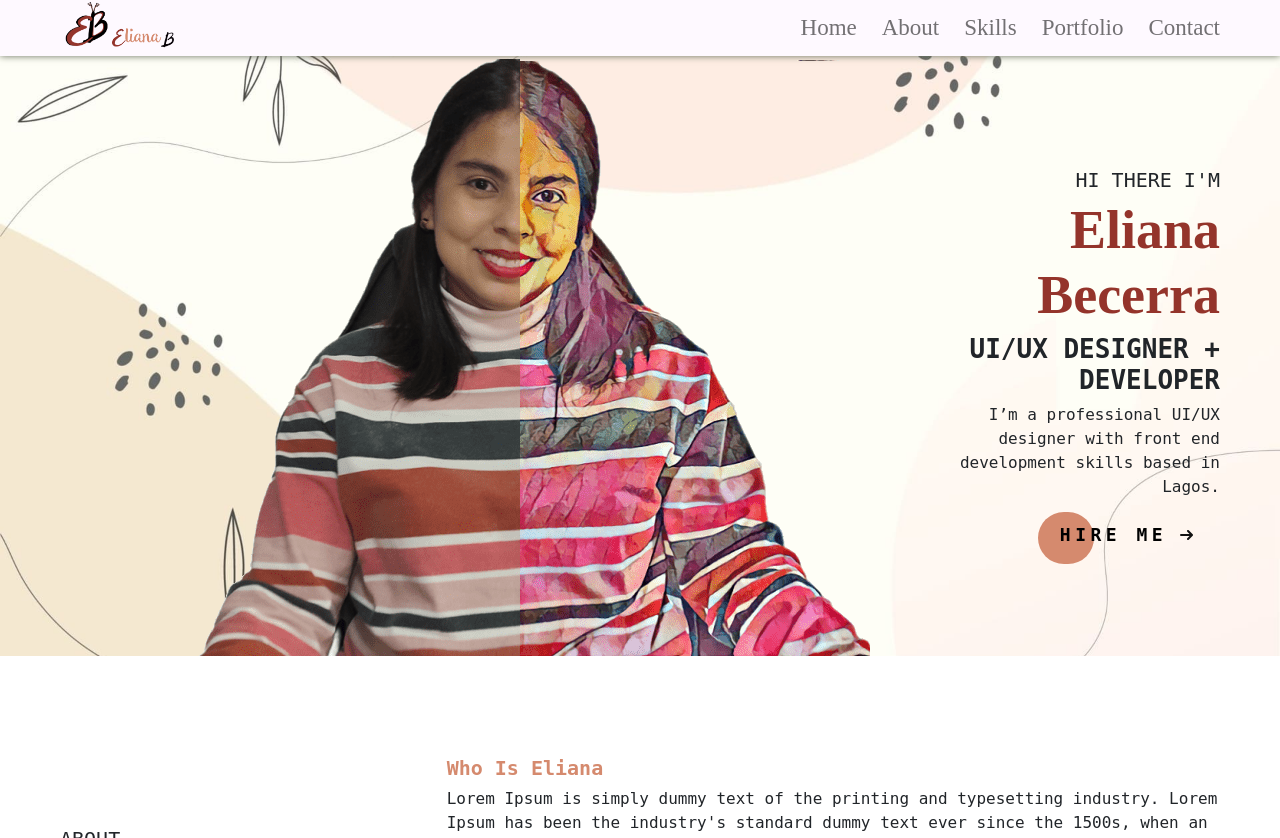
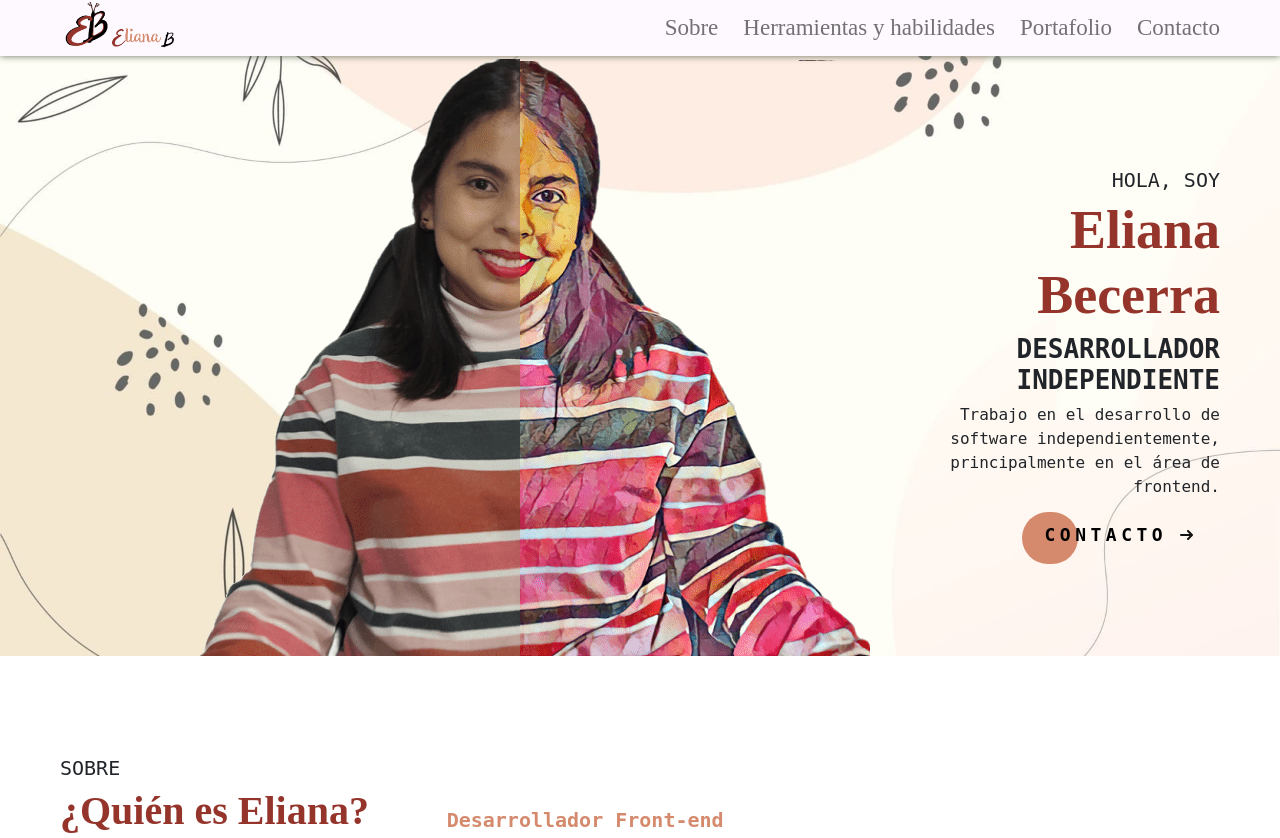
Before and after one commit to elianabcrr/portafolio, a PHP site: page / in a window 1280 px wide. Shown: the top 838 px of the page. Run offline with PHP 8.4, Linux system fonts and the light colour scheme; some web fonts are replaced.

Commit message:
update info home and portfolio

```diff
--- a/css/style.css
+++ b/css/style.css
@@ -100,6 +100,7 @@ p{
     text-align: right;
     font-size: 20px;
     font-weight: 500;
+    text-transform: uppercase;
 }
 .content-text h1{
     text-align: right;
@@ -112,6 +113,7 @@ p{
     text-align: right;
     font-size: 26px;
     font-weight: 900;
+    text-transform: uppercase;
 }
 .content-text p{
     text-align: right;
--- a/moduls/about.php
+++ b/moduls/about.php
@@ -1,18 +1,26 @@
         <section class="about" id="about">
             <div class="row container section-about pd-left-60 pd-right-60 pd-top-bottom">
                 <div class="col-md-4 col-sm-12 p-0 about-left">
-                    <h5 class="sub-about sub-title">ABOUT</h5>
-                    <h2 class="title-about title-section">Who Is Eliana?</h2>
+                    <h5 class="sub-about sub-title">Sobre</h5>
+                    <h2 class="title-about title-section">¿Quién es Eliana?</h2>
                     <img src="img/developer-.gif" alt="image profile" class="image-profile">
                 </div>
                 <div class="col-md-8 col-sm-12 p-0 about-right">
-                    <h2 class="title-about-c">Who Is Eliana</h2>
-                    <p>Lorem Ipsum is simply dummy text of the printing and typesetting industry. Lorem Ipsum has been the industry's standard dummy text ever since the 1500s, when an unknown printer took a galley of type and scrambled it to make a type specimen book. It has survived not only five centuries, but also the leap into electronic typesetting, remaining essentially unchanged. It was popularised in the 1960s with the release of Letraset sheets containing Lorem Ipsum passages, and more recently with desktop publishing software like Aldus PageMaker including versions of Lorem Ipsum</p>
-                    <h2 class="title-about-c">Who Is Eliana</h2>
-                    <p class="mb-5">Lorem Ipsum is simply dummy text of the printing and typesetting industry. Lorem Ipsum has been the industry's standard dummy text ever since the 1500s, when an unknown printer took a galley of type and scrambled it to make a type specimen book. It has survived not only five centuries, but also the leap into electronic typesetting, remaining essentially unchanged. It was popularised in the 1960s with the release of Letraset sheets containing Lorem Ipsum passages, and more recently with desktop publishing software like Aldus PageMaker including versions of Lorem Ipsum</p>
+                    <h2 class="title-about-c">Desarrollador Front-end</h2>
+                    <p> Trabajo en el desarrollo de software independientemente desde hace 2 años,
+                    especialmente como front-end.  Me apasionada hacer las cosas bonitas
+                    y bien hechas, me inclino mas en esta área porque me gusta y me siento cómoda trabajando
+                    en aspectos visibles y de usabilidad en una aplicación.
+                    </p>
 
-                    <a href="#" class="cta cta-about">
-                        <span>Download cv</span>
+                    <p class="mb-5">
+                    Mis tiempos libres los dedico a seguir aprendiendo para continuar reforzando mis
+                    conocimientos, adicional a esto y aunque no se relacione con mi área profesional,
+                    me gusta tomarle fotos a mis mascotas y aprender repostería.
+                    </p>
+
+                    <a href="#contact" class="cta cta-about">
+                        <span>Descargar cv</span>
                         <svg width="13px" height="10px" viewBox="0 0 13 10">
                             <path d="M1,5 L11,5"></path>
                             <polyline points="8 1 12 5 8 9"></polyline>
--- a/moduls/home.php
+++ b/moduls/home.php
@@ -2,13 +2,14 @@
             <div class="row container">
                 <div class="col-12" style="position: relative;">
                     <div class="content-text pd-left-60 pd-right-60">
-                        <h2>HI THERE I'M</h2>
+                        <h2>Hola, soy</h2>
                         <h1>Eliana Becerra</h1>
-                        <h3>UI/UX DESIGNER + DEVELOPER </h3>
-                        <p>I’m a professional UI/UX designer with front end development skills based in Lagos.</p>
+                        <h3>Desarrollador independiente </h3>
+                        <p>Trabajo en el desarrollo de software independientemente,
+                            principalmente en el área de frontend.</p>
                         <div>
-                            <a href="#" class="cta cta-hero">
-                                <span>hire me</span>
+                            <a href="#contact" class="cta cta-hero">
+                                <span>contacto</span>
                                 <svg width="13px" height="10px" viewBox="0 0 13 10">
                                     <path d="M1,5 L11,5"></path>
                                     <polyline points="8 1 12 5 8 9"></polyline>
--- a/moduls/main.php
+++ b/moduls/main.php
@@ -7,19 +7,16 @@
                 <nav class="navbar desktop-nav navbar-expand-lg navbar-light">
                     <ul class="navbar-nav mb-2 mb-lg-0 d-flex justify-content-end">
                         <li class="nav-item">
-                            <a class="nav-link " aria-current="page" href="#section">Home</a>
+                            <a class="nav-link " aria-current="page" href="#about">Sobre</a>
                         </li>
                         <li class="nav-item">
-                            <a class="nav-link " aria-current="page" href="#about">About</a>
+                            <a class="nav-link " aria-current="page" href="#skills">Herramientas y habilidades</a>
                         </li>
                         <li class="nav-item">
-                            <a class="nav-link " aria-current="page" href="#skills">Skills</a>
+                            <a class="nav-link " aria-current="page" href="#portfolio">Portafolio</a>
                         </li>
                         <li class="nav-item">
-                            <a class="nav-link " aria-current="page" href="#portfolio">Portfolio</a>
-                        </li>
-                        <li class="nav-item">
-                            <a class="nav-link " aria-current="page" href="#contact">Contact</a>
+                            <a class="nav-link " aria-current="page" href="#contact">Contacto</a>
                         </li>
                     </ul>
                 </nav>
--- a/moduls/portfolio.php
+++ b/moduls/portfolio.php
@@ -3,9 +3,10 @@
                 <div class="col-12">
                     <div class="row">
                         <div class="col-12">
-                            <h5 class="sub-skills text-center  sub-title">Portfolio</h5>
-                            <h2 class="title-skills text-center title-section">Lorem Ipsum is simply dummy text </h2>
-                            <p class="text-center">Lorem Ipsum has been the industry's standard dummy text ever since the 1500s:</p>
+                            <h5 class="sub-skills text-center  sub-title">Portafolio</h5>
+                            <h2 class="title-skills text-center title-section">Proyectos en los que he trabajado </h2>
+                            <p class="text-center">A continuación una selección de proyectos en los que he tenido el placer <br>
+                                de trabajar y mi aporte en cada uno de ellos</p>
                             <div class="space"></div>
                         </div>
                     </div>
@@ -20,7 +21,7 @@
                                             <h1><?php echo $port['port-title'];?></h1>
                                             <p> <?php echo $port['port-text'];?></p>
                                             <a class="read-more" rel="nofollow" href="<?php echo $port['port-link'];?>">
-                                                <span>Read More</span>
+                                                <span>Ver Sitio</span>
                                                 <svg width="13px" height="10px" viewBox="0 0 13 10">
                                                     <path d="M1,5 L11,5"></path>
                                                     <polyline points="8 1 12 5 8 9"></polyline>
@@ -28,10 +29,7 @@
                                             </a>
                                         </section>
                                     </div>
-                            <?php }
-                            ?>
-
-
+                            <?php } ?>
 
                         </div>
                     </div>
--- a/tools/ruta.php
+++ b/tools/ruta.php
@@ -19,15 +19,15 @@
 );
 // portfolios
 $portfolios = array(
-    array( 'port-img' => 'startupoasis.png', 'port-title' => 'Startups Oasis', 'port-text' => 'mauris proin sed nibh magna ipsum sollicitudin urna lobortis eros in ac malesuada bibendum...', 'port-link'=>'https://startupsoasis.com/'),
-    array( 'port-img' => 'honimunn.png', 'port-title' => 'Honimunn', 'port-text' => 'mauris proin sed nibh magna ipsum sollicitudin urna lobortis eros in ac malesuada bibendum...', 'port-link'=>'https://honimunn.com/'),
-    array( 'port-img' => 'lafinca.png', 'port-title' => 'LaFinca', 'port-text' => 'mauris proin sed nibh magna ipsum sollicitudin urna lobortis eros in ac malesuada bibendum...', 'port-link'=>'https://alquiler.lafincarealestate.com/'),
-    array( 'port-img' => 'lafinca-sky-villas.png', 'port-title' => 'LaFinca Sky Villas', 'port-text' => 'mauris proin sed nibh magna ipsum sollicitudin urna lobortis eros in ac malesuada bibendum...', 'port-link'=>'https://lafincarealestate.com/'),
-    array( 'port-img' => 'runnics.png', 'port-title' => 'Runnics', 'port-text' => 'mauris proin sed nibh magna ipsum sollicitudin urna lobortis eros in ac malesuada bibendum...', 'port-link'=>'https://www.runnics.com/'),
-    array( 'port-img' => 'firpack.png', 'port-title' => 'Firpack', 'port-text' => 'mauris proin sed nibh magna ipsum sollicitudin urna lobortis eros in ac malesuada bibendum...', 'port-link'=>'https://firpack.com/'),
-    array( 'port-img' => 'dna-testing-miami.png', 'port-title' => 'DNA Testing Miami', 'port-text' => 'mauris proin sed nibh magna ipsum sollicitudin urna lobortis eros in ac malesuada bibendum...', 'port-link'=>'https://dnatestingmiami.com/'),
-    array( 'port-img' => 'hypefit.png', 'port-title', 'port-title'  => 'Hypefit', 'port-text' => 'mauris proin sed nibh magna ipsum sollicitudin urna lobortis eros in ac malesuada bibendum...', 'port-link'=>'https://www.hypefit.es/'),
-    array( 'port-img' => 'ofituria.png', 'port-title' => 'Ofituria', 'port-text' => 'mauris proin sed nibh magna ipsum sollicitudin urna lobortis eros in ac malesuada bibendum...', 'port-link'=>'https://ofituria.com/'),
+    array( 'port-img' => 'startupoasis.png', 'port-title' => 'Startups Oasis', 'port-text' => 'Implementación del nuevo diseño receptivo, creación de herramientas y configuración de formularios.', 'port-link'=>'https://startupsoasis.com/'),
+    array( 'port-img' => 'honimunn.png', 'port-title' => 'Honimunn', 'port-text' => 'Ajustes personalizados de tema, creación de tours, traducciones con loco translate y ajustes CSS', 'port-link'=>'https://honimunn.com/'),
+    array( 'port-img' => 'lafinca.png', 'port-title' => 'LaFinca', 'port-text' => 'Replica del diseño establecido para el sitio e implementación de funcionalidades,  diseño receptivo.', 'port-link'=>'https://alquiler.lafincarealestate.com/'),
+    array( 'port-img' => 'lafinca-sky-villas.png', 'port-title' => 'LaFinca Sky Villas', 'port-text' => 'Replica del diseño establecido para el sitio e implementación de funcionalidades,  diseño receptivo.', 'port-link'=>'https://lafincaskyvillas.com/'),
+    array( 'port-img' => 'runnics.png', 'port-title' => 'Runnics', 'port-text' => 'Creación de productos y página contacto, ajustes personalizados en los filtros,  traducciones y ajustes de estilos visuales.', 'port-link'=>'https://www.runnics.com/'),
+    array( 'port-img' => 'firpack.png', 'port-title' => 'Firpack', 'port-text' => 'Subir productos en woocommerce, actualización de información de productos existentes, ajustes a nivel de código de tablas de información relacionadas con productos. Ajustes visuales CSS', 'port-link'=>'https://firpack.com/'),
+    array( 'port-img' => 'dna-testing-miami.png', 'port-title' => 'DNA Testing Miami', 'port-text' => 'Crear diseño receptivo e implementarlo en el sitio, configuración del formulario de contacto y creación de paginas', 'port-link'=>'https://dnatestingmiami.com/'),
+    array( 'port-img' => 'hypefit.png', 'port-title', 'port-title'  => 'Hypefit', 'port-text' => 'Configuración de la pasarela de pago del sitio, métodos de pago y ajustes de envío. Ajustes visuales CSS', 'port-link'=>'https://www.hypefit.es/'),
+    array( 'port-img' => 'ofituria.png', 'port-title' => 'Ofituria', 'port-text' => 'Subir productos en woocommerce y ajustes visuales CSS', 'port-link'=>'https://ofituria.com/'),
 
 );
 ?>
```
Also changed, not shown: 1 other file.
